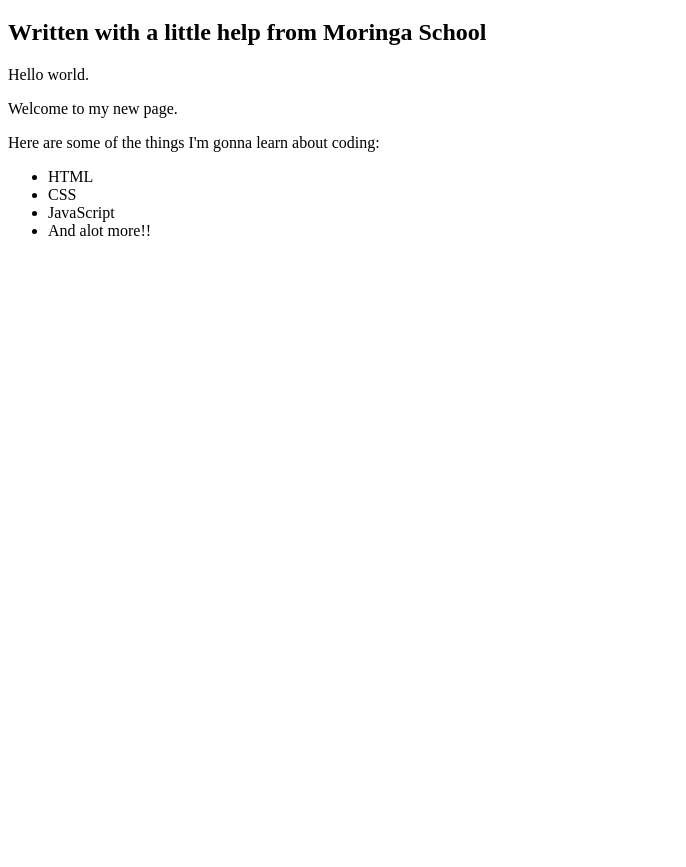
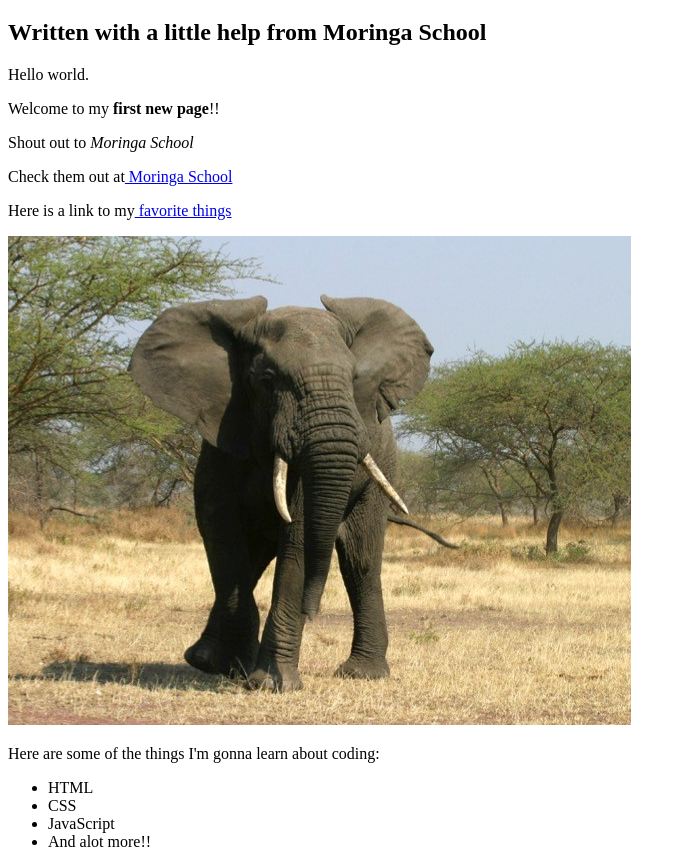
Before and after one commit to Louisiana-Alela/my-first-webpage, a plain HTML site: page my-first-webpage.html in a window 1280 px wide. Shown: the part 61-928 px from the top of the page, without its empty margins (0-686 px from the left). Before the commit the page ends 800 px from the top, so only its background shows below. Drawn offline with Linux system fonts and the light colour scheme.

Commit message:
add all information

```diff
--- a/my-first-webpage.html
+++ b/my-first-webpage.html
@@ -8,7 +8,12 @@
     <h2>Written with a little help from Moringa School</h2>
 
     <p>Hello world.</p>
-    <p>Welcome to my new page.</p>
+    <p>Welcome to my<strong> first new page</strong>!!</p>
+    <p>Shout out to<em> Moringa School</em></p>
+    <p>Check them out at<a href="http://moringaschool.com/"> Moringa School</a></p>
+    <p>Here is a link to my<a href="my-favorite-things.html"> favorite things</a></p>
+    <img src="my-first-webpage/elephant_.jpg" alt="A photo of an elephant">
+
 
     <p>Here are some of the things I'm gonna learn about coding:</p>
     <ul>
```
